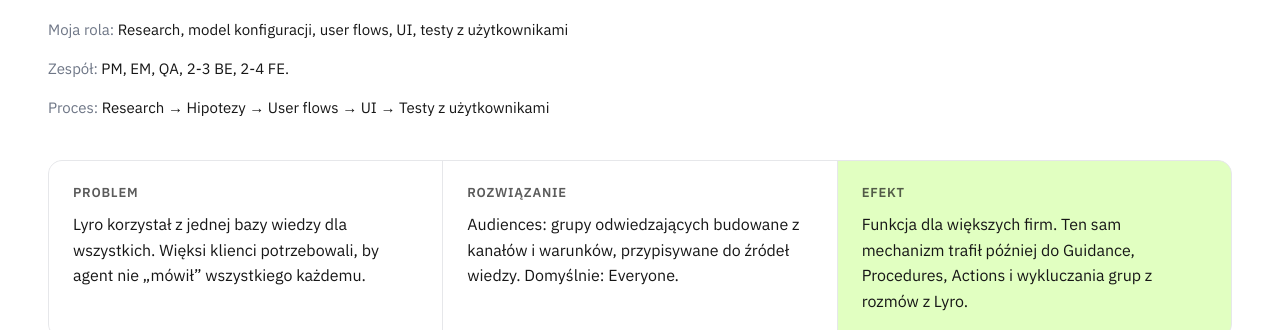
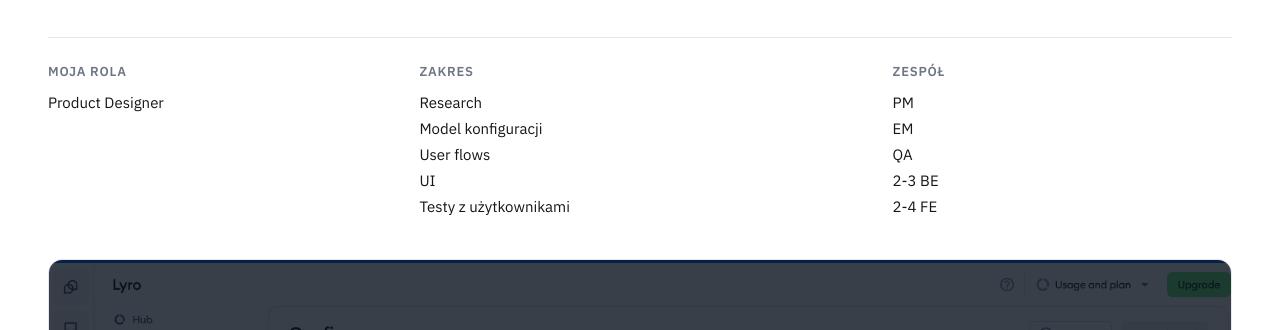
Before and after one commit to dgrochowicki/dgrochowicki.github.io, an Astro site: page /portfolio/lyro-audiences in a window 1280 px wide. Shown: the part 470-800 px from the top of the page. Built offline with nearby package versions, Linux system fonts and the light colour scheme; Astro itself is replaced by a stand-in of ours.

Commit message:
Case studies: new layout (meta row Role/Scope/Team/Year, Problem → Context → process → Solution → Effect → Decisions → Example → Takeaway → essay → next card)
Co-Authored-By: Claude Opus 5.5 <noreply@anthropic.com>

```diff
--- a/src/data/cases.ts
+++ b/src/data/cases.ts
@@ -20,14 +20,16 @@ export type CaseContent = {
   label: string;
   title: string;
   summary: string;
+  /** Rola (kolumna „Rola” w rzędzie meta) */
   role: string;
-  /** Skład zespołu (opcjonalne) */
-  team?: string;
-  /** Kiedy i jak długo (opcjonalne) */
-  timeline?: string;
-  tldr: { problem: string; solution: string; effect: string };
-  /** Kroki procesu w jednej linii (pasek pod TL;DR) */
-  processSteps: string[];
+  /** Zakres pracy (lista w kolumnie „Zakres”) */
+  scope: string[];
+  /** Skład zespołu (lista) */
+  team: string[];
+  /** Rok (kolumna „Rok”, pokazywana, gdy uzupełniona) */
+  year?: string;
+  /** Efekt: wyróżniony blok po sekcji „Rozwiązanie” */
+  effect: string;
   /** Miniatury materiałów roboczych (otwierają się w lightboxie) */
   processImages: string[];
   processCaptions: string[];
@@ -83,14 +85,10 @@ export const cases: CaseStudy[] = [
         label: 'Lyro AI Agent · Case study 01',
         title: 'Audiences: różne odpowiedzi dla różnych klientów',
         summary: 'Jak jeden prosty mechanizm grup odwiedzających zastąpił osobne bazy wiedzy i stał się wspólnym językiem całego agenta.',
-        role: 'Research, model konfiguracji, user flows, UI, testy z użytkownikami',
-        team: 'PM, EM, QA, 2-3 BE, 2-4 FE.',
-        tldr: {
-          problem: 'Lyro korzystał z jednej bazy wiedzy dla wszystkich. Więksi klienci potrzebowali, by agent nie „mówił” wszystkiego każdemu.',
-          solution: 'Audiences: grupy odwiedzających budowane z kanałów i warunków, przypisywane do źródeł wiedzy. Domyślnie: Everyone.',
+        role: 'Product Designer',
+        scope: ['Research', 'Model konfiguracji', 'User flows', 'UI', 'Testy z użytkownikami'],
+        team: ['PM', 'EM', 'QA', '2-3 BE', '2-4 FE'],
         effect: 'Funkcja dla większych firm. Ten sam mechanizm trafił później do Guidance, Procedures, Actions i wykluczania grup z rozmów z Lyro.',
-        },
-        processSteps: ['Research', 'Hipotezy', 'User flows', 'UI', 'Testy z użytkownikami'],
         processImages: ['audiences/process-1', 'audiences/process-2'],
         processCaptions: ['Mapa hipotez i researchu: od zgłoszeń większych klientów do modelu grup', 'User flows: filtrowanie, akcje zbiorcze i przypisywanie audiences'],
         sections: [
@@ -110,6 +108,10 @@ export const cases: CaseStudy[] = [
             text: [
               'W Knowledge / Data sources użytkownicy dodawali treści, z których Lyro budował odpowiedzi. Każde źródło było dostępne w każdej rozmowie.',
             ],
+          },
+          {
+            title: 'Rozwiązanie',
+            text: ['Audiences: grupy odwiedzających budowane z kanałów i warunków, przypisywane do źródeł wiedzy. Domyślnie: Everyone.'],
           },
           {
             title: 'Kluczowe decyzje',
@@ -155,14 +157,10 @@ export const cases: CaseStudy[] = [
         label: 'Lyro AI Agent · Case study 01',
         title: 'Audiences: different answers for different customers',
         summary: 'How one simple visitor-group mechanism replaced separate knowledge bases and became a shared language across the whole agent.',
-        role: 'Research, configuration model, user flows, UI, user testing',
-        team: 'PM, EM, QA, 2-3 BE, 2-4 FE.',
-        tldr: {
-          problem: "Lyro used one knowledge base for every visitor. Larger customers needed the agent not to tell everyone everything.",
-          solution: 'Audiences: visitor groups built from channels and conditions, assigned to knowledge sources. Default: Everyone.',
+        role: 'Product Designer',
+        scope: ['Research', 'Configuration model', 'User flows', 'UI', 'User testing'],
+        team: ['PM', 'EM', 'QA', '2-3 BE', '2-4 FE'],
         effect: 'A feature for larger companies. The same mechanism later powered Guidance, Procedures, Actions and excluding groups from Lyro conversations.',
-        },
-        processSteps: ['Research', 'Hypotheses', 'User flows', 'UI', 'User testing'],
         processImages: ['audiences/process-1', 'audiences/process-2'],
         processCaptions: ['Hypothesis and research map: from larger customers’ requests to a group model', 'User flows: filtering, bulk actions and assigning audiences'],
         sections: [
@@ -182,6 +180,10 @@ export const cases: CaseStudy[] = [
             text: [
               'In Knowledge / Data sources users added the content Lyro built its answers from. Every source was available in every conversation.',
             ],
+          },
+          {
+            title: 'Solution',
+            text: ['Audiences: visitor groups built from channels and conditions, assigned to knowledge sources. Default: Everyone.'],
           },
           {
             title: 'Key decisions',
@@ -235,14 +237,10 @@ export const cases: CaseStudy[] = [
         label: 'Lyro AI Agent · Case study 02',
         title: 'Onboarding: agent gotowy w kilka minut',
         summary: 'Zamiast kolejnych punktów na liście „to do”: osobny ekran Setup, na którym agent przedstawia się jak nowy członek zespołu.',
-        role: 'Koncepcja, user flows, wireframes, UI, testy z użytkownikami, analiza danych (Amplitude)',
-        team: 'PM, EM, QA, 2-3 BE, 2-4 FE.',
-        tldr: {
-          problem: 'Wraz z rozwojem agenta lista setupu przestała spełniać swoją rolę, a dokładanie kolejnych kroków było najsłabsze z punktu widzenia UX.',
-          solution: 'Ekran Setup prowadzący przez konfigurację z perspektywy agenta („I’m joining your team”) w pięciu krokach.',
+        role: 'Product Designer',
+        scope: ['Koncepcja', 'User flows', 'Wireframes', 'UI', 'Testy z użytkownikami', 'Analiza danych (Amplitude)'],
+        team: ['PM', 'EM', 'QA', '2-3 BE', '2-4 FE'],
         effect: 'Jeden ekran setupu i jeden ekran overview. Wdrożone tuż po moim odejściu z Tidio (XI 2026), więc nie znam wyników. Miarą sukcesu miał być „Aha! moment”: przejście onboardingu, uruchomienie agenta i pierwsza rozmowa rozwiązana przez Lyro.',
-        },
-        processSteps: ['Research', 'Dane (Amplitude)', 'Hipotezy', 'Wireframes', 'UI', 'Testy z użytkownikami'],
         processImages: ['onboarding/process-1', 'onboarding/process-2'],
         processCaptions: ['Mapa hipotez i researchu: dlaczego lista „to do” przestała działać', 'Statusy, kroki i wireframes ekranu Setup'],
         sections: [
@@ -314,14 +312,10 @@ export const cases: CaseStudy[] = [
         label: 'Lyro AI Agent · Case study 02',
         title: 'Onboarding: an agent ready in minutes',
         summary: 'Instead of more items on a to-do list: a dedicated Setup screen where the agent introduces itself like a new teammate.',
-        role: 'Concept, user flows, wireframes, UI, user testing, data analysis (Amplitude)',
-        team: 'PM, EM, QA, 2-3 BE, 2-4 FE.',
-        tldr: {
-          problem: 'As the agent grew, the setup checklist stopped doing its job, and adding more steps was the weakest option from a UX point of view.',
-          solution: 'A Setup screen that walks through configuration from the agent’s perspective (“I’m joining your team”) in five steps.',
+        role: 'Product Designer',
+        scope: ['Concept', 'User flows', 'Wireframes', 'UI', 'User testing', 'Data analysis (Amplitude)'],
+        team: ['PM', 'EM', 'QA', '2-3 BE', '2-4 FE'],
         effect: "One setup screen and one overview screen. Shipped right after I left Tidio (Nov 2026), so I haven't seen the results. Success was to be measured by the “Aha! moment”: completing onboarding, launching the agent and Lyro resolving its first conversation.",
-        },
-        processSteps: ['Research', 'Data (Amplitude)', 'Hypotheses', 'Wireframes', 'UI', 'User testing'],
         processImages: ['onboarding/process-1', 'onboarding/process-2'],
         processCaptions: ['Hypothesis and research map: why the to-do list stopped working', 'States, steps and wireframes for the Setup screen'],
         sections: [
@@ -401,14 +395,10 @@ export const cases: CaseStudy[] = [
         label: 'Lyro AI Agent · Case study 03',
         title: 'Profil agenta zamiast zakładek ustawień',
         summary: 'Przebudowa modelu mentalnego Lyro i nawigacji: ustawienia ułożone wokół tego, kim jest agent i jak pracuje z zespołem.',
-        role: 'Analiza, model nawigacji, prototypy HTML, UI, testy z użytkownikami',
-        team: 'PM, EM, QA, 2-3 BE, 2-4 FE.',
-        tldr: {
-          problem: 'Ustawienia rozproszone między Configure, Behavior, Handoff i kanały. Użytkownicy gubili się, gdzie co jest.',
-          solution: 'Profil agenta: kim jest, jak mówi i jak pracuje z zespołem, z podglądem rozmowy obok. Iteracje na klikalnych prototypach HTML.',
+        role: 'Product Designer',
+        scope: ['Analiza', 'Model nawigacji', 'Prototypy HTML', 'UI', 'Testy z użytkownikami'],
+        team: ['PM', 'EM', 'QA', '2-3 BE', '2-4 FE'],
         effect: 'Koncepcja trafiła do dalszych planów, ale zakończyłem pracę w Tidio, zanim przyszła kolej na jej wdrożenie. Cel: mniej zgłoszeń do supportu o to, gdzie są ustawienia agenta.',
-        },
-        processSteps: ['Analiza nawigacji', 'Model', 'Prototypy HTML', 'UI', 'Testy z użytkownikami'],
         processImages: ['agent-profile/process-1', 'agent-profile/process-2', 'agent-profile/process-3'],
         processCaptions: ['Mapa obecnej nawigacji: gdzie były rozproszone ustawienia agenta', 'Struktura nowego modelu: profil, praca z zespołem, ustawienia domyślne', 'Dokument roboczy: model agenta i nawigacji (wersja 17)'],
         sections: [
@@ -473,14 +463,10 @@ export const cases: CaseStudy[] = [
         label: 'Lyro AI Agent · Case study 03',
         title: 'An agent profile instead of settings tabs',
         summary: "Rebuilding Lyro's mental model and navigation: settings organised around who the agent is and how it works with the team.",
-        role: 'Analysis, navigation model, HTML prototypes, UI, user testing',
-        team: 'PM, EM, QA, 2-3 BE, 2-4 FE.',
-        tldr: {
-          problem: 'Settings were scattered across Configure, Behavior, Handoff and channels. Users got lost looking for things.',
-          solution: 'An agent profile: who it is, how it talks and how it works with the team, with a live conversation preview. Iterated on clickable HTML prototypes.',
+        role: 'Product Designer',
+        scope: ['Analysis', 'Navigation model', 'HTML prototypes', 'UI', 'User testing'],
+        team: ['PM', 'EM', 'QA', '2-3 BE', '2-4 FE'],
         effect: 'Planned for a later stage, but I left Tidio before it came up for implementation. Goal: fewer support tickets asking where agent settings live.',
-        },
-        processSteps: ['Navigation audit', 'Model', 'HTML prototypes', 'UI', 'User testing'],
         processImages: ['agent-profile/process-1', 'agent-profile/process-2', 'agent-profile/process-3'],
         processCaptions: ['Map of the current navigation: where agent settings were scattered', 'Structure of the new model: profile, working with the team, defaults', 'Working doc: agent and navigation model (version 17)'],
         sections: [
@@ -553,14 +539,10 @@ export const cases: CaseStudy[] = [
         label: 'Lyro AI Agent · Case study 04',
         title: 'Knowledge: uproszczony model źródeł wiedzy',
         summary: 'Pięć „typów źródeł”, które w praktyce były tym samym. Moja inicjatywa: każda pozycja to Q&A, a plik czy strona to tylko miejsce pochodzenia.',
-        role: 'Inicjatywa własna, analiza modelu danych, UI, testy z użytkownikami',
-        team: 'PM, EM, QA, 2-3 BE, 2-4 FE. Byłem designerem zespołu, przy Knowledge współpracował ze mną drugi designer.',
-        tldr: {
-          problem: 'Manual, Inbox, CSV, Website i PDF wyglądały jak pięć różnych rzeczy, choć wszystkie były zbiorem pytań i odpowiedzi.',
-          solution: 'Każda pozycja w bazie wiedzy to Q&A, a CSV, strona czy PDF to tylko jej źródło. Source zmienione w Type.',
+        role: 'Product Designer, inicjatywa własna',
+        scope: ['Analiza modelu danych', 'UI', 'Testy z użytkownikami'],
+        team: ['PM', 'EM', 'QA', '2-3 BE', '2-4 FE', 'Drugi designer, który ze mną współpracował'],
         effect: 'Koncepcja trafiła do dalszych planów, ale zakończyłem pracę w Tidio, zanim przyszła kolej na jej wdrożenie. Cel: prostsza, bardziej zrozumiała lista źródeł, mniej filtrów i łatwiejsze dalsze funkcje na poziomie pojedynczego Q&A.',
-        },
-        processSteps: ['Research', 'Hipotezy', 'Model danych', 'UI', 'Testy z użytkownikami'],
         processImages: ['knowledge/process'],
         processCaptions: ['Mapa hipotez i researchu: obecna i nowa struktura źródeł wiedzy'],
         sections: [
@@ -637,14 +619,10 @@ export const cases: CaseStudy[] = [
         label: 'Lyro AI Agent · Case study 04',
         title: 'Knowledge: a simpler model of knowledge sources',
         summary: 'Five “source types” that were really the same thing. My own initiative: every item is a Q&A, and a file or page is just where it came from.',
-        role: 'Own initiative, data model analysis, UI, user testing',
-        team: 'PM, EM, QA, 2-3 BE, 2-4 FE. I was the team’s designer, and a second designer collaborated with me on Knowledge.',
-        tldr: {
-          problem: 'Manual, Inbox, CSV, Website and PDF looked like five different things, although all of them were sets of questions and answers.',
-          solution: 'Every item in the knowledge base is a Q&A; CSV, website or PDF is only its origin. Source became Type.',
+        role: 'Product Designer, own initiative',
+        scope: ['Data model analysis', 'UI', 'User testing'],
+        team: ['PM', 'EM', 'QA', '2-3 BE', '2-4 FE', 'A second designer collaborating with me'],
         effect: 'Planned for a later stage, but I left Tidio before it came up for implementation. Goal: a simpler, clearer source list, fewer filters, and easier follow-up features at the single-Q&A level.',
-        },
-        processSteps: ['Research', 'Hypotheses', 'Data model', 'UI', 'User testing'],
         processImages: ['knowledge/process'],
         processCaptions: ['Hypothesis and research map: the current and new knowledge source structure'],
         sections: [
--- a/src/lib/i18n.ts
+++ b/src/lib/i18n.ts
@@ -72,6 +72,8 @@ export const ui = {
     close: 'Zamknij',
     myRole: 'Moja rola',
     team: 'Zespół',
+    scope: 'Zakres',
+    year: 'Rok',
     timeline: 'Czas',
   },
   en: {
@@ -124,6 +126,8 @@ export const ui = {
     close: 'Close',
     myRole: 'My role',
     team: 'Team',
+    scope: 'Scope',
+    year: 'Year',
     timeline: 'Timeline',
   },
 } as const;
--- a/src/views/CasePage.astro
+++ b/src/views/CasePage.astro
@@ -22,22 +22,25 @@ const imgSizes = (n: number) => (n > 1 ? '(max-width: 860px) 100vw, 600px' : '(m
       <p class="eyebrow">{c.label}</p>
       <h1>{c.title}</h1>
       <p class="lead">{c.summary}</p>
-      <p class="role"><span class="muted">{t.myRole}:</span> {c.role}</p>
-      {c.team && <p class="role meta"><span class="muted">{t.team}:</span> {c.team}</p>}
-      {c.timeline && <p class="role meta"><span class="muted">{t.timeline}:</span> {c.timeline}</p>}
-      <p class="role meta"><span class="muted">{t.process}:</span> {c.processSteps.join(' → ')}</p>
     </header>
 
     <div class="wrap">
-      <dl class="tldr">
-        <div><dt>{t.problem}</dt><dd>{c.tldr.problem}</dd></div>
-        <div><dt>{t.solution}</dt><dd>{c.tldr.solution}</dd></div>
-        <div><dt>{t.effect}</dt><dd>{c.tldr.effect}</dd></div>
+      <dl class:list={['meta', { 'no-year': !c.year }]}>
+        <div><dt>{t.myRole}</dt><dd>{c.role}</dd></div>
+        <div><dt>{t.scope}</dt><dd><ul>{c.scope.map((x) => <li>{x}</li>)}</ul></dd></div>
+        <div><dt>{t.team}</dt><dd><ul>{c.team.map((x) => <li>{x}</li>)}</ul></dd></div>
+        {c.year && <div><dt>{t.year}</dt><dd>{c.year}</dd></div>}
       </dl>
       <Figure src={item.cover} eager />
     </div>
 
-    {c.sections.map((s, si) => (
+    {c.sections.map((s) => (
+      <Fragment>
+      {s.title === t.solution && (
+        <div class="wrap imgs n2 process">
+          {c.processImages.map((src, n) => <Figure src={src} caption={c.processCaptions[n]} sizes="(max-width: 860px) 50vw, 600px" />)}
+        </div>
+      )}
       <section class="wrap block">
         <div class="row">
           <h2 class="label">{s.title}</h2>
@@ -79,14 +82,16 @@ const imgSizes = (n: number) => (n > 1 ? '(max-width: 860px) 100vw, 600px' : '(m
             {s.images.map((src, n) => <Figure src={src} caption={s.captions?.[n]} sizes={imgSizes(s.images!.length)} />)}
           </div>
         )}
-
-        {/* Materiały robocze procesu: mniejsze, 2 w rzędzie, pod sekcją Problem */}
-        {si === 0 && (
-          <div class="imgs n2 process">
-            {c.processImages.map((src, n) => <Figure src={src} caption={c.processCaptions[n]} sizes="(max-width: 860px) 100vw, 600px" />)}
+      </section>
+      {s.title === t.solution && (
+        <section class="wrap block">
+          <div class="row">
+            <h2 class="label">{t.effect}</h2>
+            <div class="content"><p class="effect">{c.effect}</p></div>
           </div>
-        )}
-      </section>
+        </section>
+      )}
+      </Fragment>
     ))}
 
     <section class="wrap">
@@ -120,15 +125,13 @@ const imgSizes = (n: number) => (n > 1 ? '(max-width: 860px) 100vw, 600px' : '(m
   .back { display: inline-block; margin-bottom: 40px; font-size: 15px; }
   .head h1 { font-size: clamp(32px, 5vw, 56px); max-width: 16em; margin: 14px 0 20px; letter-spacing: -0.025em; }
   .lead { font-size: clamp(18px, 2vw, 21px); color: var(--muted); max-width: 38em; }
-  .role { font-size: 15px; margin-top: 20px; max-width: 46em; }
-  .role.meta { margin-top: 6px; }
-
-  .tldr { display: grid; grid-template-columns: repeat(3, 1fr); gap: 1px; background: var(--line); border: 1px solid var(--line); border-radius: var(--radius); overflow: hidden; margin: 0 0 40px; }
-  .tldr div { background: var(--bg); padding: 22px 24px; }
-  .tldr div:last-child { background: var(--accent); color: var(--accent-fg); }
-  .tldr dt { font-size: 13px; font-weight: 600; text-transform: uppercase; letter-spacing: .06em; margin-bottom: 8px; opacity: .7; }
-  .tldr dd { margin: 0; font-size: 16px; }
-  @media (max-width: 860px) { .tldr { grid-template-columns: 1fr; } }
+  /* Rząd meta: Rola | Zakres | Zespół | Rok */
+  .meta { display: grid; grid-template-columns: 1fr 1.3fr 1fr .6fr; gap: 24px 32px; border-top: 1px solid var(--line); padding: 24px 0 0; margin: 0 0 40px; }
+  .meta.no-year { grid-template-columns: 1fr 1.3fr 1fr; }
+  .meta dt { font-size: 13px; font-weight: 600; text-transform: uppercase; letter-spacing: .06em; color: var(--muted); margin-bottom: 8px; }
+  .meta dd { margin: 0; font-size: 15px; }
+  .meta ul { list-style: none; padding: 0; display: flex; flex-direction: column; gap: 2px; }
+  @media (max-width: 760px) { .meta, .meta.no-year { grid-template-columns: 1fr 1fr; } }
 
   .block { padding-top: clamp(40px, 6vw, 72px); }
   .block .row { border-top: 1px solid var(--line); }
@@ -150,6 +153,8 @@ const imgSizes = (n: number) => (n > 1 ? '(max-width: 860px) 100vw, 600px' : '(m
   @media (max-width: 860px) { .imgs.n2, .imgs.n3 { grid-template-columns: 1fr; } }
   /* Proces: zawsze 2 w rzędzie, mniejsze odstępy */
   .imgs.n2.process { grid-template-columns: 1fr 1fr; gap: 16px; margin-top: 32px; }
+  /* Efekt: wyróżniony blok jak dawna karta TL;DR, tekst w rozmiarze body */
+  .effect { background: var(--accent); color: var(--accent-fg); border-radius: var(--radius); padding: 20px 24px; margin: 0; }
   .process :global(figcaption) { font-size: 13px; }
 
   .compare { display: grid; grid-template-columns: 1fr 1fr; gap: 24px; }
@@ -172,7 +177,8 @@ const imgSizes = (n: number) => (n > 1 ? '(max-width: 860px) 100vw, 600px' : '(m
   .essay-link strong { font-size: 18px; font-weight: 600; }
   .essay-link .muted { font-size: 14px; }
   .next { padding-top: 40px; padding-bottom: clamp(56px, 8vw, 96px); }
-  .next a { display: flex; flex-direction: column; gap: 6px; text-decoration: none; border-top: 1px solid var(--line); padding-top: 28px; }
+  .next a { display: flex; flex-direction: column; gap: 6px; text-decoration: none; border: 1px solid var(--line); border-radius: var(--radius); padding: 28px 32px; transition: .2s; }
+  .next a:hover { border-color: var(--muted); }
   .next strong { font-size: clamp(20px, 2.6vw, 28px); font-weight: 600; }
   .next a:hover strong { text-decoration: underline; }
 </style>
```
Lines whose indentation alone changed are shown as unchanged.
